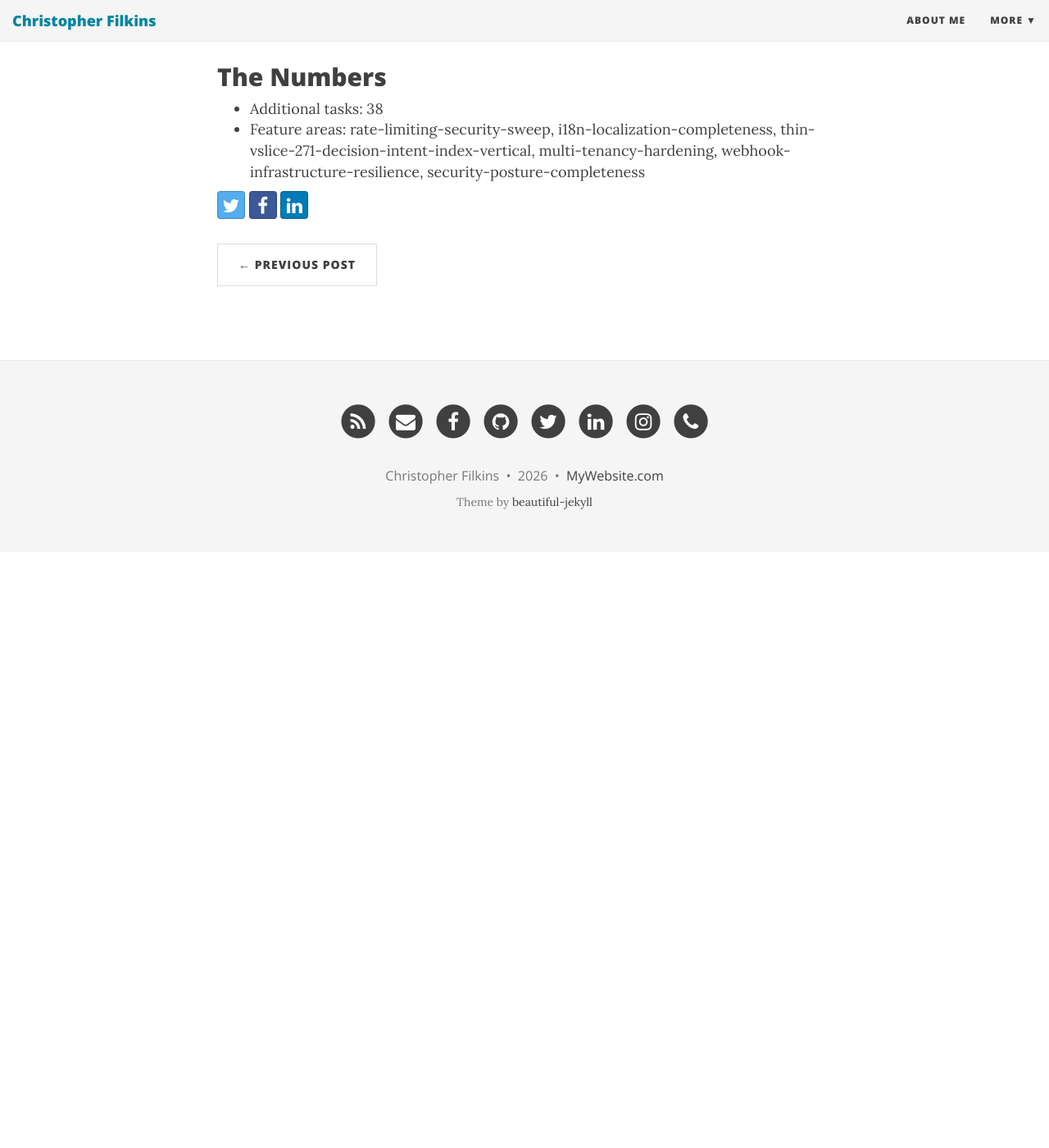
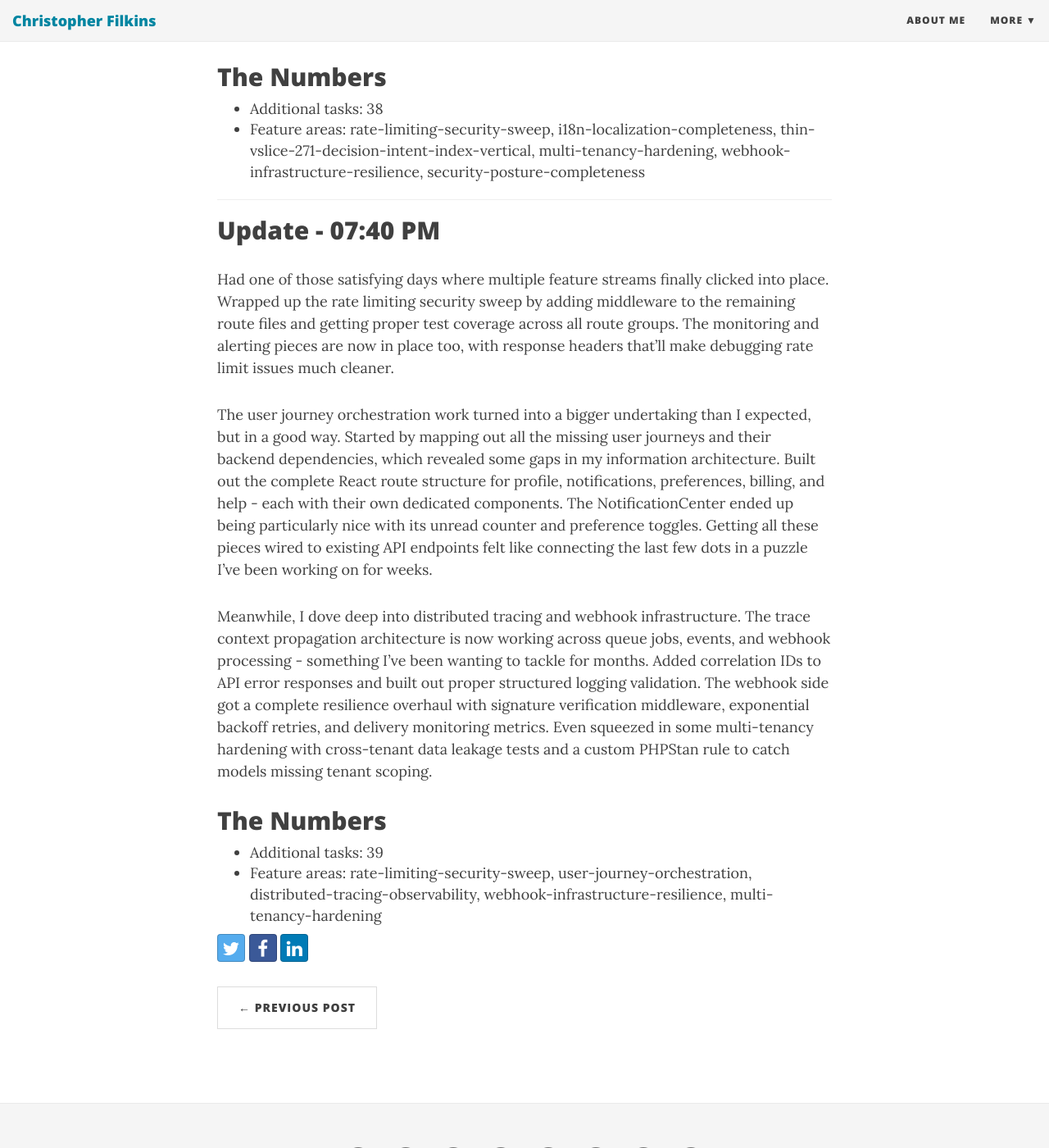
Before and after one commit to filchyboy/filchyboy.github.io, a Jekyll site: the page built from _posts/2026-03-22-todays-plan.md, in a window 1280 px wide and 1400 px high, scrolled down 5742 px. Shown: the whole window at 82% size. Built offline with Jekyll 4.4.1, drawn with Linux system fonts in a browser that asks for light colours; nearby versions of some CDN libraries; before the commit the page ends 6415 px from its top, so only the background shows below that.

Commit message:
Update build-in-public update: Daily Development Update

```diff
--- a/_posts/2026-03-22-todays-plan.md
+++ b/_posts/2026-03-22-todays-plan.md
@@ -96,8 +96,22 @@ The security work branched into several other foundational areas. Completed the
 ## The Numbers
 - Additional tasks: 38
 - Feature areas: rate-limiting-security-sweep, i18n-localization-completeness, thin-vslice-271-decision-intent-index-vertical, multi-tenancy-hardening, webhook-infrastructure-resilience, security-posture-completeness
+
+---
+
+## Update - 07:40 PM
+
+Had one of those satisfying days where multiple feature streams finally clicked into place. Wrapped up the rate limiting security sweep by adding middleware to the remaining route files and getting proper test coverage across all route groups. The monitoring and alerting pieces are now in place too, with response headers that'll make debugging rate limit issues much cleaner.
+
+The user journey orchestration work turned into a bigger undertaking than I expected, but in a good way. Started by mapping out all the missing user journeys and their backend dependencies, which revealed some gaps in my information architecture. Built out the complete React route structure for profile, notifications, preferences, billing, and help - each with their own dedicated components. The NotificationCenter ended up being particularly nice with its unread counter and preference toggles. Getting all these pieces wired to existing API endpoints felt like connecting the last few dots in a puzzle I've been working on for weeks.
+
+Meanwhile, I dove deep into distributed tracing and webhook infrastructure. The trace context propagation architecture is now working across queue jobs, events, and webhook processing - something I've been wanting to tackle for months. Added correlation IDs to API error responses and built out proper structured logging validation. The webhook side got a complete resilience overhaul with signature verification middleware, exponential backoff retries, and delivery monitoring metrics. Even squeezed in some multi-tenancy hardening with cross-tenant data leakage tests and a custom PHPStan rule to catch models missing tenant scoping.
+
+## The Numbers
+- Additional tasks: 39
+- Feature areas: rate-limiting-security-sweep, user-journey-orchestration, distributed-tracing-observability, webhook-infrastructure-resilience, multi-tenancy-hardening
 <!-- Generated by dev-tracker publish_to_jekyll.py (AI mode) -->
 <!-- accomplished-date: 2026-03-22 -->
-<!-- unit-ids: rl-02,rl-05,rl-01,rl-03,rl-09,rl-06,rl-07,il-09,tv271-contract-scope-baseline,mt-03,mt-04,mt-01,wir-audit-processors,tv271-backend-orchestration,tv271-data-determinism,mt-06,wir-design-architecture,tv271-api-contract-hardening,wir-dlq-model-migration,mt-11,mt-05,mt-07,tv271-frontend-integration,tv271-observability-instrumentation,tv271-focused-tests-a11y,tv271-quality-gates-handoff,mt-12,sp-01,sp-02,sp-04,sp-05,sp-03,sp-06,sp-11,sp-08,sp-07,sp-09,sp-12 -->
+<!-- unit-ids: rl-08,rl-12,ujo-map-journeys,ujo-design-ia,ujo-profile-page,ujo-route-structure,ujo-notification-center,rl-04,rl-11,ujo-preferences-page,rl-10,ujo-billing-dashboard,ujo-help-center,dto-audit-tracing,dto-billing-account-logging,wir-signature-middleware,dto-design-architecture,dto-trace-context-vo,dto-queue-propagation,dto-event-propagation,dto-webhook-propagation,mt-09,mt-10,wir-retry-middleware,wir-stripe-signature,dto-tests,mt-08,mt-02,wir-tests,dto-correlation-error-responses,dto-log-field-validation,dto-dashboard-queries,wir-sendgrid-signature,wir-remaining-signatures,wir-replay-mechanism,wir-monitoring-metrics,wir-rate-limiting,dto-quality-runbook,wir-quality-gates-runbook -->
 
-<!-- unit-ids: dto-audit-tracing,dto-billing-account-logging,dto-design-architecture,dto-log-field-validation,dto-queue-propagation,il-09,mt-01,mt-02,mt-03,mt-04,mt-05,mt-06,mt-07,mt-08,mt-09,mt-10,mt-11,mt-12,rl-01,rl-02,rl-03,rl-04,rl-05,rl-06,rl-07,rl-08,rl-09,rl-10,rl-11,rl-12,sp-01,sp-02,sp-03,sp-04,sp-05,sp-06,sp-07,sp-08,sp-09,sp-11,sp-12,tv271-api-contract-hardening,tv271-backend-orchestration,tv271-contract-scope-baseline,tv271-data-determinism,tv271-focused-tests-a11y,tv271-frontend-integration,tv271-observability-instrumentation,tv271-quality-gates-handoff,wir-audit-processors,wir-design-architecture,wir-dlq-model-migration,wir-monitoring-metrics,wir-quality-gates-runbook,wir-rate-limiting,wir-remaining-signatures,wir-replay-mechanism,wir-retry-middleware,wir-sendgrid-signature,wir-signature-middleware,wir-stripe-signature,wir-tests -->
+<!-- unit-ids: dto-audit-tracing,dto-billing-account-logging,dto-correlation-error-responses,dto-dashboard-queries,dto-design-architecture,dto-event-propagation,dto-log-field-validation,dto-quality-runbook,dto-queue-propagation,dto-tests,dto-trace-context-vo,dto-webhook-propagation,il-09,mt-01,mt-02,mt-03,mt-04,mt-05,mt-06,mt-07,mt-08,mt-09,mt-10,mt-11,mt-12,rl-01,rl-02,rl-03,rl-04,rl-05,rl-06,rl-07,rl-08,rl-09,rl-10,rl-11,rl-12,sp-01,sp-02,sp-03,sp-04,sp-05,sp-06,sp-07,sp-08,sp-09,sp-11,sp-12,tv271-api-contract-hardening,tv271-backend-orchestration,tv271-contract-scope-baseline,tv271-data-determinism,tv271-focused-tests-a11y,tv271-frontend-integration,tv271-observability-instrumentation,tv271-quality-gates-handoff,ujo-billing-dashboard,ujo-design-ia,ujo-help-center,ujo-map-journeys,ujo-notification-center,ujo-preferences-page,ujo-profile-page,ujo-route-structure,wir-audit-processors,wir-design-architecture,wir-dlq-model-migration,wir-monitoring-metrics,wir-quality-gates-runbook,wir-rate-limiting,wir-remaining-signatures,wir-replay-mechanism,wir-retry-middleware,wir-sendgrid-signature,wir-signature-middleware,wir-stripe-signature,wir-tests -->
```
